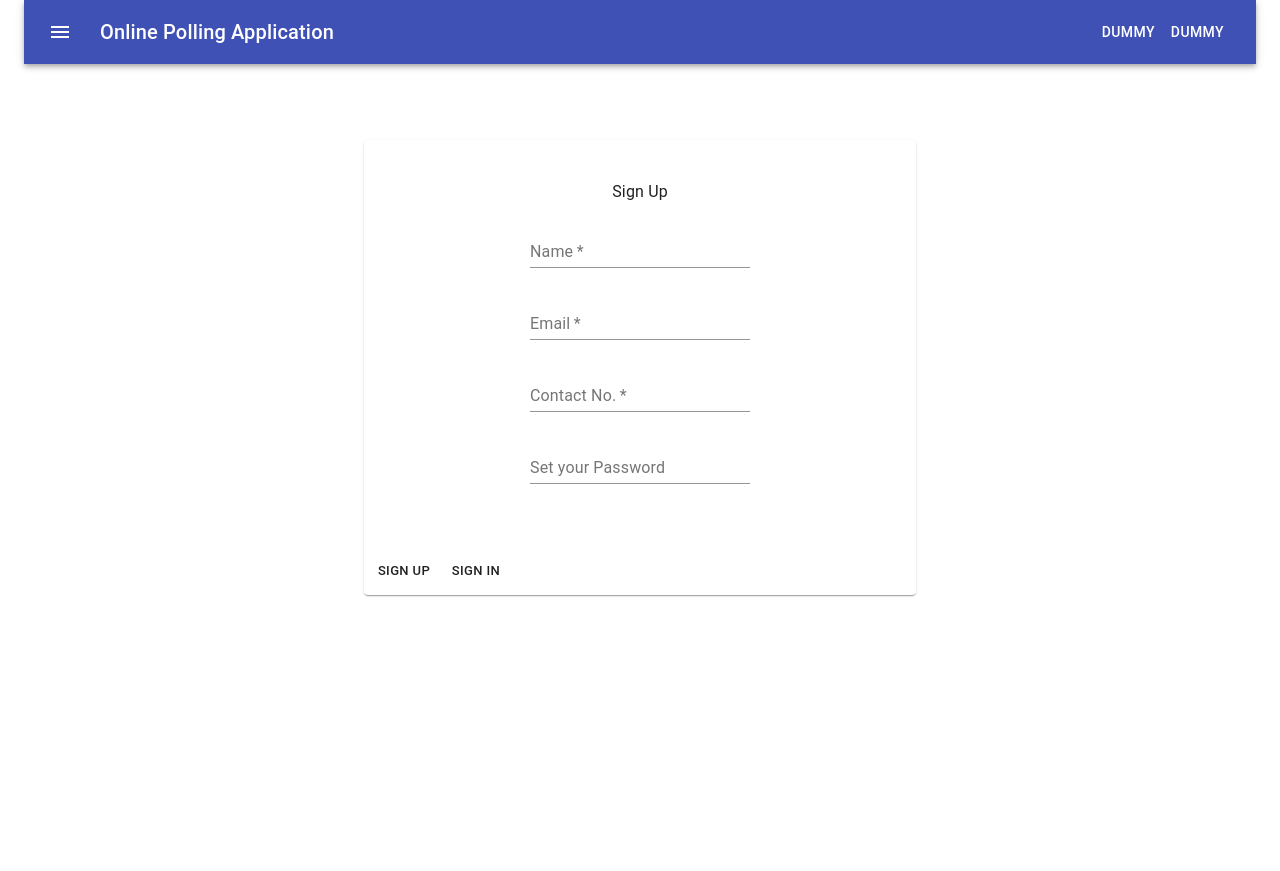
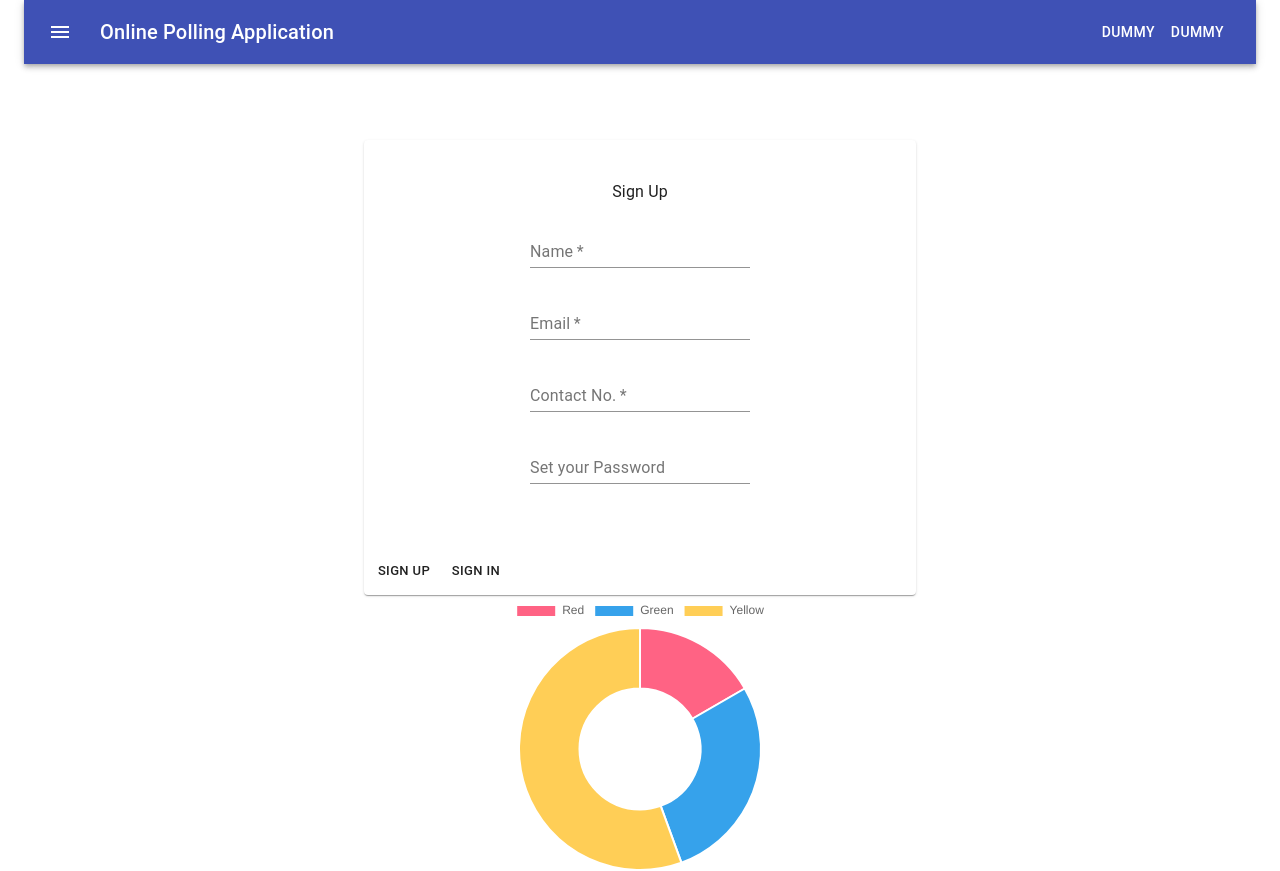
Before and after one commit to Himank17Gupta/OnlinePolls, a React (Create React App) app: page /SignUp in a window 1280 px wide. Before the commit the page ends 800 px from the top, so only its background shows below. Built offline with nearby package versions, Linux system fonts and the light colour scheme.

Commit message:
chart js doughnut

```diff
--- a/package.json
+++ b/package.json
@@ -9,6 +9,7 @@
     "mdbreact": "^4.22.0",
     "react": "^16.11.0",
     "react-bootstrap": "^1.0.0-beta.14",
+    "react-chartjs-2": "^2.8.0",
     "react-dom": "^16.11.0",
     "react-redux": "^7.1.1",
     "react-router-dom": "^5.1.2",
--- a/src/components/SignUp.js
+++ b/src/components/SignUp.js
@@ -10,6 +10,7 @@ import CircularProgress from '@material-ui/core/CircularProgress';
 import { Container } from '@material-ui/core';
 import Header from './header';
 import axios from 'axios';
+import { Doughnut } from 'react-chartjs-2';
 
 const useStyles = makeStyles({
   card: {
@@ -27,6 +28,26 @@ const useStyles = makeStyles({
     marginBottom: 12,
   },
 });
+const data = {
+	labels: [
+		'Red',
+		'Green',
+		'Yellow'
+	],
+	datasets: [{
+		data: [30, 50, 100],
+		backgroundColor: [
+		'#FF6384',
+		'#36A2EB',
+		'#FFCE56'
+		],
+		hoverBackgroundColor: [
+		'#FF6384',
+		'#36A2EB',
+		'#FFCE56'
+		]
+	}]
+};
 
 export default class SignUpCard extends React.Component {
   constructor(props){
@@ -135,6 +156,7 @@ render(){
       </CardActions>
     </Card>
     </div>
+    <Doughnut data={data} />
     </Container>
 
     </>
--- a/src/components/voteCard.js
+++ b/src/components/voteCard.js
@@ -1,4 +1,4 @@
-import React from 'react'
+import React,{useState} from 'react'
 import Card from '@material-ui/core/Card';
 import CardActionArea from '@material-ui/core/CardActionArea';
 import CardActions from '@material-ui/core/CardActions';
@@ -11,7 +11,7 @@ import List from '@material-ui/core/List';
 import ListItem from '@material-ui/core/ListItem';
 import ListItemText from '@material-ui/core/ListItemText';
 import Divider from '@material-ui/core/Divider';
-
+import { Doughnut } from 'react-chartjs-2';
 
 const useStyles = makeStyles(theme => ({
   root: {
@@ -20,21 +20,44 @@ const useStyles = makeStyles(theme => ({
     backgroundColor: theme.palette.background.paper,
   },
 }));
-
+const data = {
+	labels: [
+		'Red',
+		'Green',
+    'Yellow',
+    'Blue'
+	],
+	datasets: [{
+		data: [30, 50, 100],
+		backgroundColor: [
+		'#FF6384',
+		'#36A2EB',
+		'#FFCE56'
+		],
+		hoverBackgroundColor: [
+		'#FF6384',
+		'#36A2EB',
+		'#FFCE56'
+		]
+	}]
+};
 
 export default function VoteCard(props){
 // var vote={title:"XYZ",options:['a','b','c','d'],date:1573722717633};
 console.log(props);
 console.log(props.props.props.location.state);
 var user=props.props.props.location.state;
-
-
+var [Tile,ChangeTile]=useState('poll');
 return (
 
       <Card title={props.poll.author} onClick={()=>{console.log('votecard clicked',props);
-      props.props.props.history.push({pathname:'/PollVote',
-      state:{poll:props.poll,user:user}})}} >
+     // props.props.props.history.push({pathname:'/PollVote',
+     // state:{poll:props.poll,user:user}})
+     if(Tile=='poll'){ ChangeTile(Tile='Chart');}
+     else { ChangeTile(Tile='poll');}
+    }} >
     <CardActionArea>
+      {Tile=='poll' ? (
         <CardContent>
         <Typography gutterBottom variant="h5" component="h2">
         {/* {vote.title} */}
@@ -45,14 +68,6 @@ return (
         {props.poll.Description}
       </Typography>
       <Divider />
-
-          {/* <ul>
-          {props.poll.Options.map(option => (
-            <li key={option._id}><Typography variant="body2" color="textSecondary" component="p">
-            {option.option}
-          </Typography></li>
-          ))}
-        </ul> */}
      <List component="nav"
      //aria-label="main mailbox folders"
      >
@@ -62,9 +77,7 @@ return (
 </ListItem>
 
        ))}
-        {/* <ListItem button>
-          <ListItemText primary="Drafts" />
-        </ListItem> */}
+
   </List>
   <Divider />
     <br/>
@@ -74,10 +87,24 @@ return (
       {/* {new Date().toLocaleString()} */}
       </div>
        </CardContent>
+      ) : (
+        <CardContent>
+        <Typography gutterBottom variant="h5" component="h2">
+        {props.poll.Question}?
+      </Typography>
+        <Doughnut data={data} />
+        </CardContent>
+      )}
+      {/* here commenting*/}
+
+          {/* here commenting ends*/}
+
       </CardActionArea>
       <CardActions>
-        <Button size="small" color="primary">
-          #vote
+        <Button size="small" color="primary" onClick={()=>{console.log('votecard clicked',props);
+      props.props.props.history.push({pathname:'/PollVote',
+      state:{poll:props.poll,user:user}})}}>
+          Vote
         </Button>
       </CardActions>
       </Card>
@@ -117,3 +144,33 @@ return (
 //     </div>
 //   );
 // }
+// {/* <Typography gutterBottom variant="h5" component="h2">
+// {/* {vote.title} */}
+// {props.poll.Question}?
+// </Typography>
+// <Typography variant="body2" color="textSecondary" component="p">
+// {/* Description of Poll */}
+// {props.poll.Description}
+// </Typography>
+// <Divider /> */}
+
+/* <ul>
+{props.poll.Options.map(option => (
+<li key={option._id}><Typography variant="body2" color="textSecondary" component="p">
+{option.option}
+</Typography></li>
+))}
+</ul> */
+/* <List component="nav"
+//aria-label="main mailbox folders"
+>
+{props.poll.Options.map(option=>(
+<ListItem key={option._id} button>
+<ListItemText primary={option.option} />
+</ListItem>
+
+))}
+{/* <ListItem button>
+<ListItemText primary="Drafts" />
+</ListItem> */
+//}
```
Also changed, not shown: 1 other file (tests, documents, lock files or other folders). Lines whose indentation alone changed are shown as unchanged.
